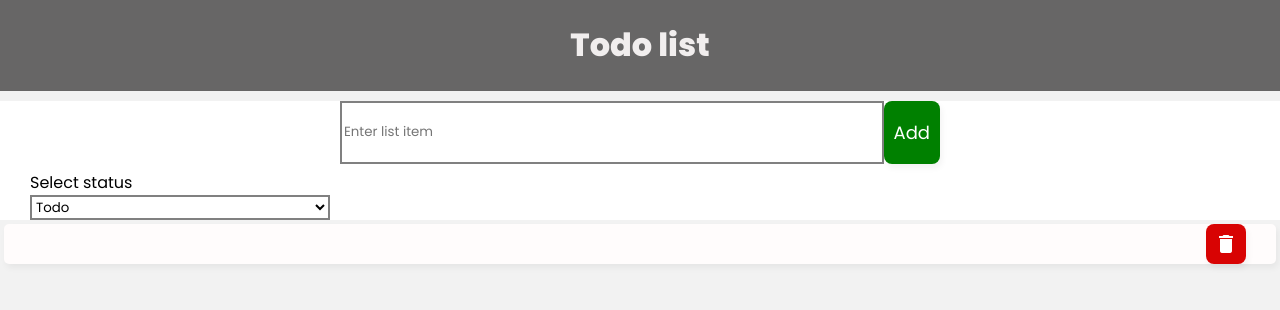
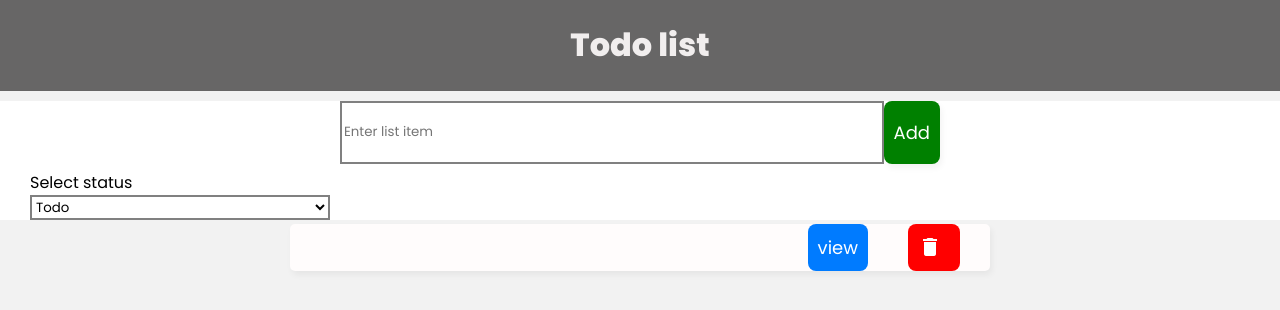
Before and after one commit to Akshaytr31/todo-list, a Vue app: page / in a window 1280 px wide. Both pictures are taken after typing "Sample" into the empty fields and a click on the button "Add". Shown: the top 310 px of the page. Built offline with nearby package versions, Linux system fonts and the light colour scheme.

Commit message:
feate:add delete function

```diff
--- a/src/components/ListElement.vue
+++ b/src/components/ListElement.vue
@@ -1,43 +1,63 @@
 <template>
   <div class="list">
     <p>{{ list.title }}</p>
+    <div class="container">
+      <BaseButtons variant="view" text="view" />
       <div class="icons">
-            <i class="material-icons">delete</i>
+        <BaseButtons variant="delete" icon="delete" @delete-event="listStore.deleteList(list.id)" />
+      </div>
     </div>
   </div>
 </template>
 
-<script>
-    export default {
-       props:['list']
+<script setup>
+import { useListStore } from "@/stores/ListStore";
+import BaseButtons from "./BaseButtons.vue";
+import { defineProps } from "vue";
 
-    }
+const listStore=useListStore()
+const props = defineProps({
+  list: {
+    title: String,
+    id: Number,
+  },
+});
 </script>
 
-
 <style lang="scss" scoped>
-.list{
-    margin: 4px;
+.container {
+  display: flex;
+  gap: 40px;
+  align-items: center;
+}
+.delete {
+  height: 47px;
+  display: flex;
+  justify-content: center;
+}
+.list {
+  max-width: 640px;
+  margin: 4px auto;
   display: flex;
   justify-content: space-between;
   align-items: center;
   padding-inline: 30px;
-    background:rgb(255, 252, 252);
-    box-shadow: 2px 4px 6px rgba(0,0,0,0.05);
+  background: rgb(255, 252, 252);
+  box-shadow: 2px 4px 6px rgba(0, 0, 0, 0.05);
   border-radius: 5px;
 }
-.list:hover{
-    box-shadow: 2px 4px 6px rgba(0,0,0,0.09);
+.list:hover {
+  box-shadow: 2px 4px 6px rgba(0, 0, 0, 0.09);
   transition: 0.5s ease-in;
 }
-.material-icons{
+.material-icons {
   color: #fff;
   background: rgb(216, 3, 3);
   padding: 8px;
   border-radius: 8px;
-    box-shadow: 2px 4px 6px rgba(0,0,0,0.05);
+  box-shadow: 2px 4px 6px rgba(0, 0, 0, 0.05);
 }
-.material-icons:hover{
+.material-icons:hover {
   scale: 1.02;
   transition: 0.2s ease;
 }
```
Lines whose indentation alone changed are shown as unchanged.
